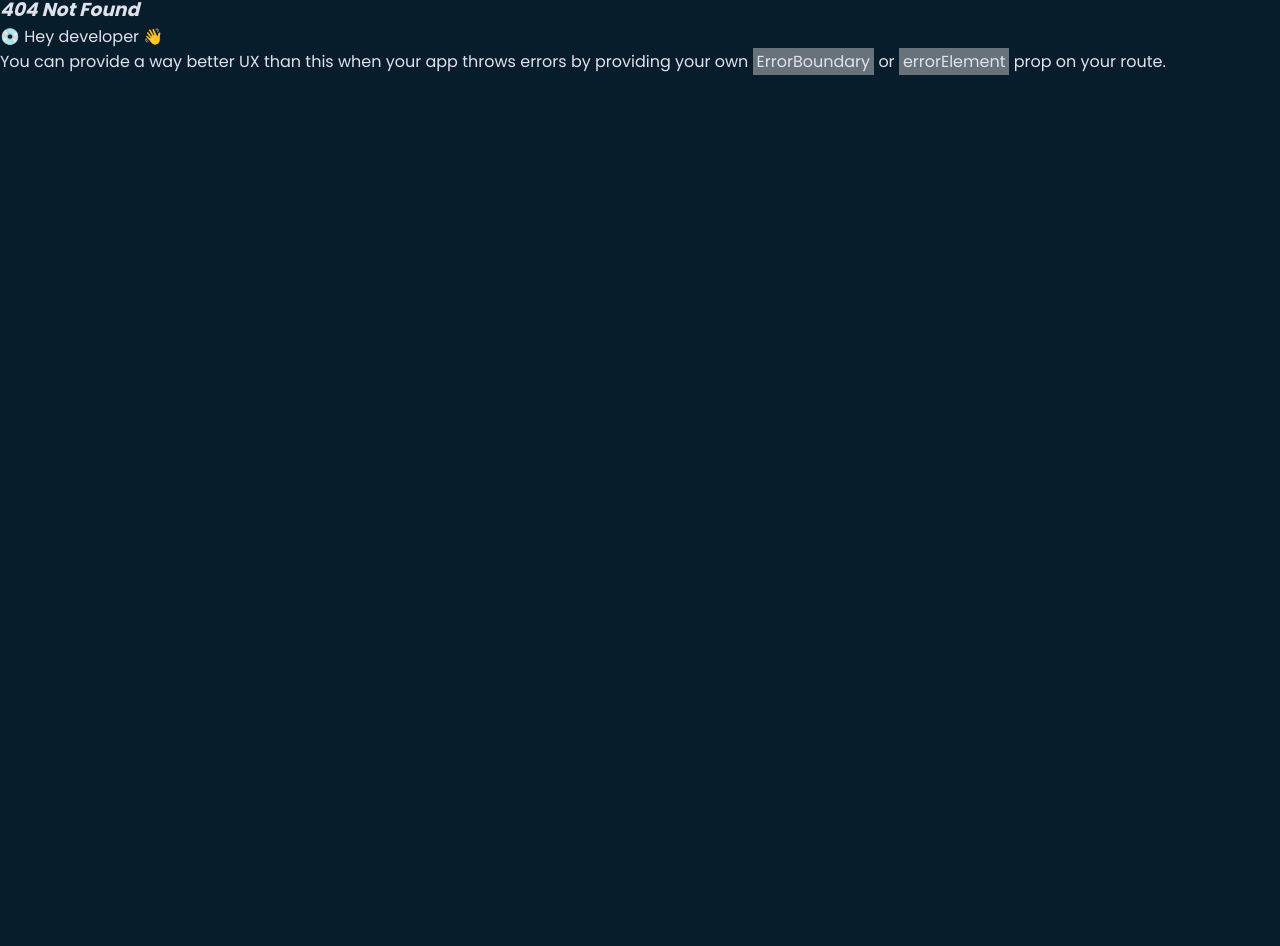
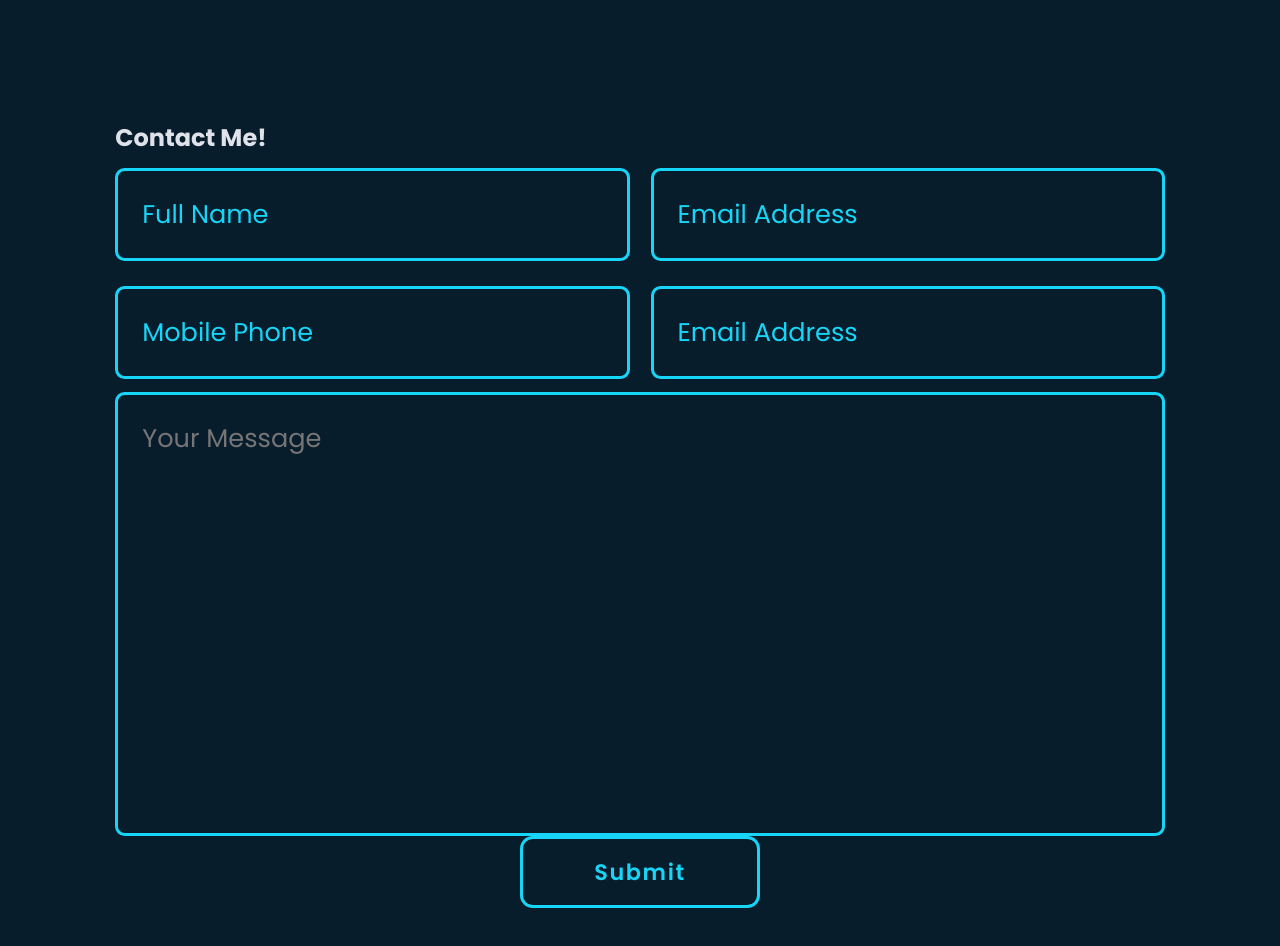
Before and after one commit to huseyin-akan/Husonia-UI, a React (Vite) app in the folder husokania-ui/: page /contact-me in a window 1280 px wide. Before the commit this address had no page. Shown: the part 200-1146 px from the top of the page. Before the commit the page ends 800 px from the top, so only its background shows below. Built offline with nearby package versions, Linux system fonts and the light colour scheme.

Commit message:
Contact me page added

```diff
--- /dev/null
+++ b/husokania-ui/src/components/contact-me/ContactMe.scss
@@ -0,0 +1,82 @@
+.hus-contact-me {
+  min-height: auto;
+  padding-bottom: 7rem;
+
+  form {
+    max-width: 70rem;
+    margin: 0 auto;
+    text-align: center;
+    .input-box {
+      position: relative;
+      display: flex;
+      justify-content: space-between;
+      flex-wrap: wrap;
+      .input-field {
+        position: relative;
+        width: 49%;
+        margin: .8rem 0;
+        input{
+            width:100%;
+            height: 100%;
+            padding:1.5rem;
+            font-size:1.6rem;
+            color: var(--text-color);
+            background: transparent;
+            border-radius: .6rem;
+            border: .2rem solid var(--main-color);
+
+            &::placeholder{
+                color: var(--main-color);
+            }
+
+            &:focus~.focus,
+            &:valid~.focus{
+                width:100%;
+            }
+
+        }
+
+
+      }
+    }
+
+    .textarea-field {
+        position:relative;
+        margin: .8ren 0 2.7rem;
+        display: flex;
+
+        textarea{
+            width:100%;
+            height: 100%;
+            padding:1.5rem;
+            font-size:1.6rem;
+            color: var(--text-color);
+            background: transparent;
+            border-radius: .6rem;
+            border: .2rem solid var(--main-color);
+            resize: none;
+        }
+
+        &::placeholder{
+            color: var(--text-color);
+        }
+
+        &:focus~.focus,
+            &:valid~.focus{
+                width:100%;
+            }
+    }
+
+    .focus{
+        position: absolute;
+        top:0;
+        left:0;
+        width: 0;
+        height: 100%;
+        background: var(--second-bg-color);
+        border-radius: .6rem;
+        z-index: -1;
+        transition: .5s;
+    }
+  }
+}
--- /dev/null
+++ b/husokania-ui/src/components/contact-me/ContactMe.tsx
@@ -0,0 +1,43 @@
+import HusButton, { ButtonType } from '../ui/button/HusButton';
+import './ContactMe.scss'
+
+const ContactMe = () => {
+  return (
+    <section className="hus-contact-me" id="hus-contact-me">
+      <h2 className="heading">
+        Contact <span>Me!</span>
+      </h2>
+      <form>
+        <div className="input-box">
+          <div className="input-field">
+            <input type="text" placeholder="Full Name" required />
+            <span className="focus"></span>
+          </div>
+          <div className="input-field">
+            <input type="text" placeholder="Email Address" required />
+            <span className="focus"></span>
+          </div>
+        </div>
+        <div className="input-box">
+          <div className="input-field">
+            <input type="number" placeholder="Mobile Phone" required />
+            <span className="focus"></span>
+          </div>
+          <div className="input-field">
+            <input type="text" placeholder="Email Address" required />
+            <span className="focus"></span>
+          </div>
+        </div>
+        <div className="textarea-field">
+          <textarea name="" id="" cols={30} rows={10} placeholder="Your Message" required></textarea>
+          <span className="focus"></span>
+        </div>
+        <div className="btn-box btns">
+        <HusButton text='Submit' onClick={() => { alert('Hullloooo') }} btnType={ButtonType.OutlinedButton}></HusButton>
+        </div>
+      </form>
+    </section>
+  );
+};
+
+export default ContactMe;
--- a/husokania-ui/src/components/header/navbar/Navbar.tsx
+++ b/husokania-ui/src/components/header/navbar/Navbar.tsx
@@ -31,7 +31,7 @@ const Navbar = (props: NavbarProps) => {
         <a href='/about-me' className='hus-navbar-item'>
           About Me
         </a>
-        <a href='/' className='hus-navbar-item'>
+        <a href='/contact-me' className='hus-navbar-item'>
           Contact
         </a>
       </nav>
--- a/husokania-ui/tsconfig.json
+++ b/husokania-ui/tsconfig.json
@@ -7,7 +7,7 @@
     "skipLibCheck": true,
 
     /* Bundler mode */
-    "moduleResolution": "bundler",
+    "moduleResolution": "node",
     "allowImportingTsExtensions": true,
     "resolveJsonModule": true,
     "isolatedModules": true,
```
Also changed, not shown: husokania-ui/src/main.tsx (+7 -3 lines).
